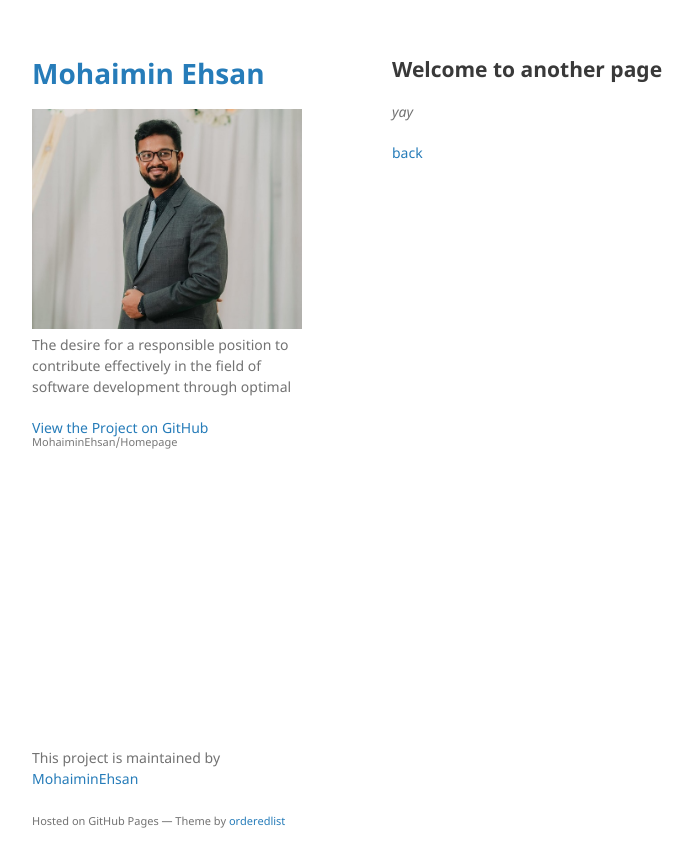
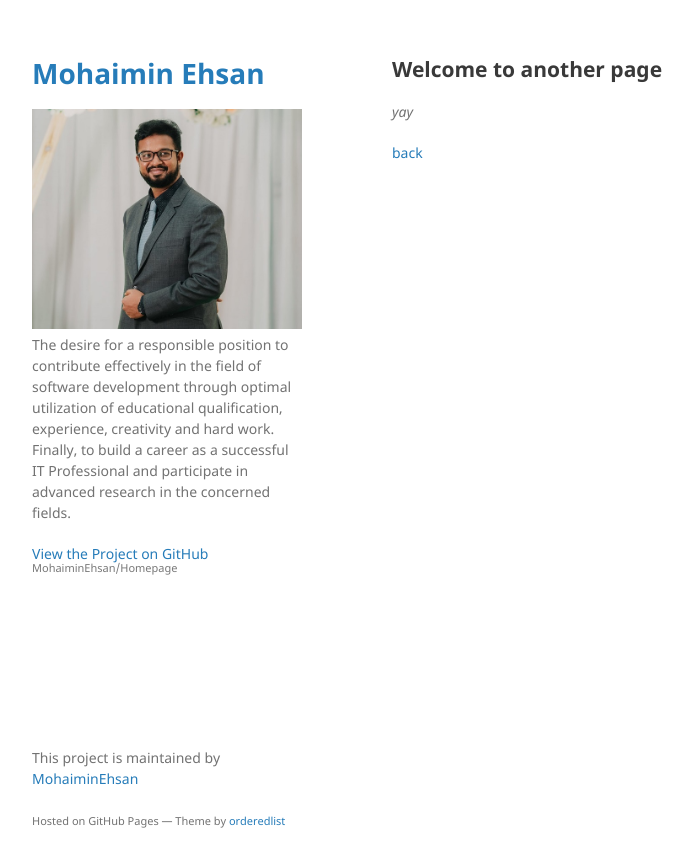
Before and after one commit to MohaiminEhsan/Homepage, a Jekyll site: the page built from another-page.md, in a window 1280 px wide. Shown: the top 867 px of the page, without its empty margins (178-871 px from the left). Built offline with Jekyll 4.4.1, drawn with Linux system fonts in a browser that asks for light colours; our own code applies the rules of GitHub Pages for plain Markdown files.

Commit message:
Update _config.yml

```diff
--- a/_config.yml
+++ b/_config.yml
@@ -1,8 +1,6 @@
 title: Mohaimin Ehsan
 logo: /assets/img/logo.png
-description: The desire for a responsible position to contribute effectively in the field of software development through optimal
-#utilization of educational qualification, experience, creativity and hard work. Finally, to build a career as a successful IT
-#Professional and participate in advanced research in the concerned fields.
+description: The desire for a responsible position to contribute effectively in the field of software development through optimal utilization of educational qualification, experience, creativity and hard work. Finally, to build a career as a successful IT Professional and participate in advanced research in the concerned fields.
 show_downloads: false
 google_analytics:
 theme: jekyll-theme-minimal
```
